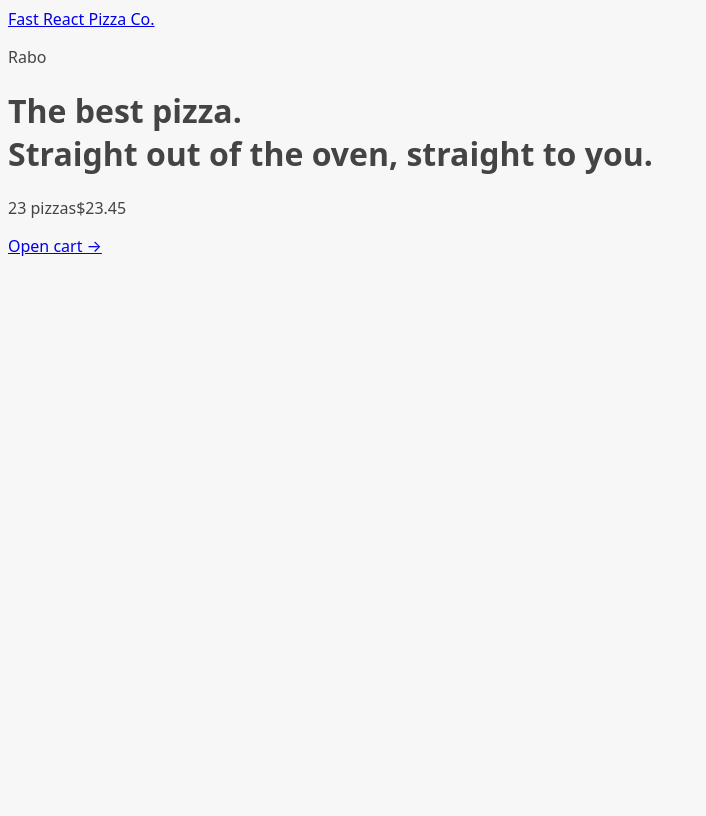
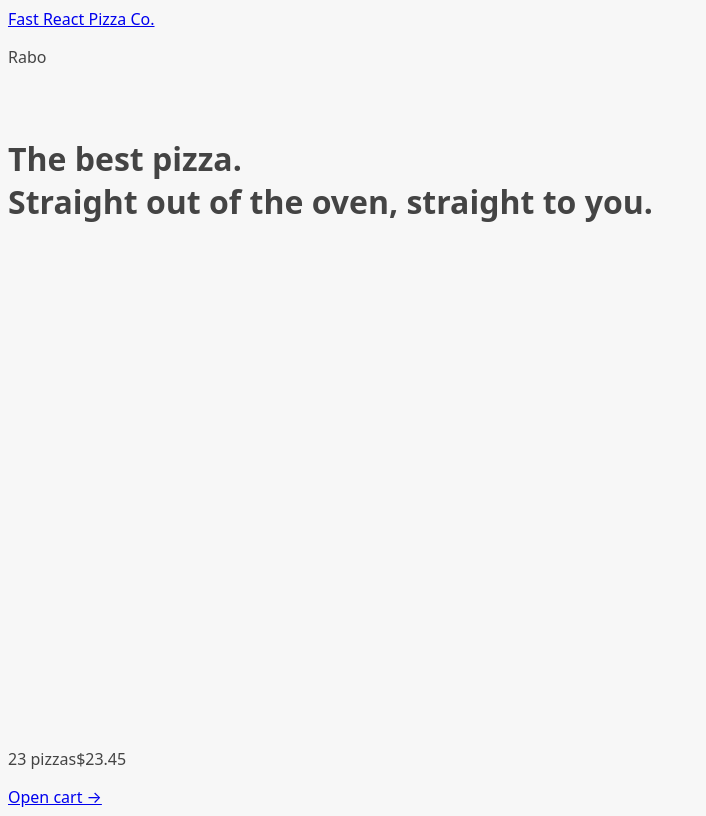
Before and after one commit to rabobahago/fast-react-pizza, a React (Vite) app: page / in a window 1280 px wide. Shown: the whole page, without its empty margins (0-706 px from the left). Built offline with nearby package versions, Linux system fonts and the light colour scheme.

Commit message:
layout loader implemented

```diff
--- a/src/ui/AppLayout.jsx
+++ b/src/ui/AppLayout.jsx
@@ -1,11 +1,16 @@
 import React from "react";
 import CartOverview from "../features/cart/CartOverview";
 import Header from "./Header";
-import { Outlet } from "react-router-dom";
+import { Outlet, useNavigation } from "react-router-dom";
+import Loader from "./Loader";
 
 export default function AppLayout() {
+  const navigation = useNavigation();
+  const isLoading = navigation.state === "loading";
+
   return (
-    <div>
+    <div className="layout">
+      {isLoading && <Loader />}
       <Header />
       <main>
         <Outlet />
--- /dev/null
+++ b/src/ui/Loader.jsx
@@ -0,0 +1,5 @@
+import React from "react";
+
+export default function Loader() {
+  return <div className="loader">Loader</div>;
+}
```
